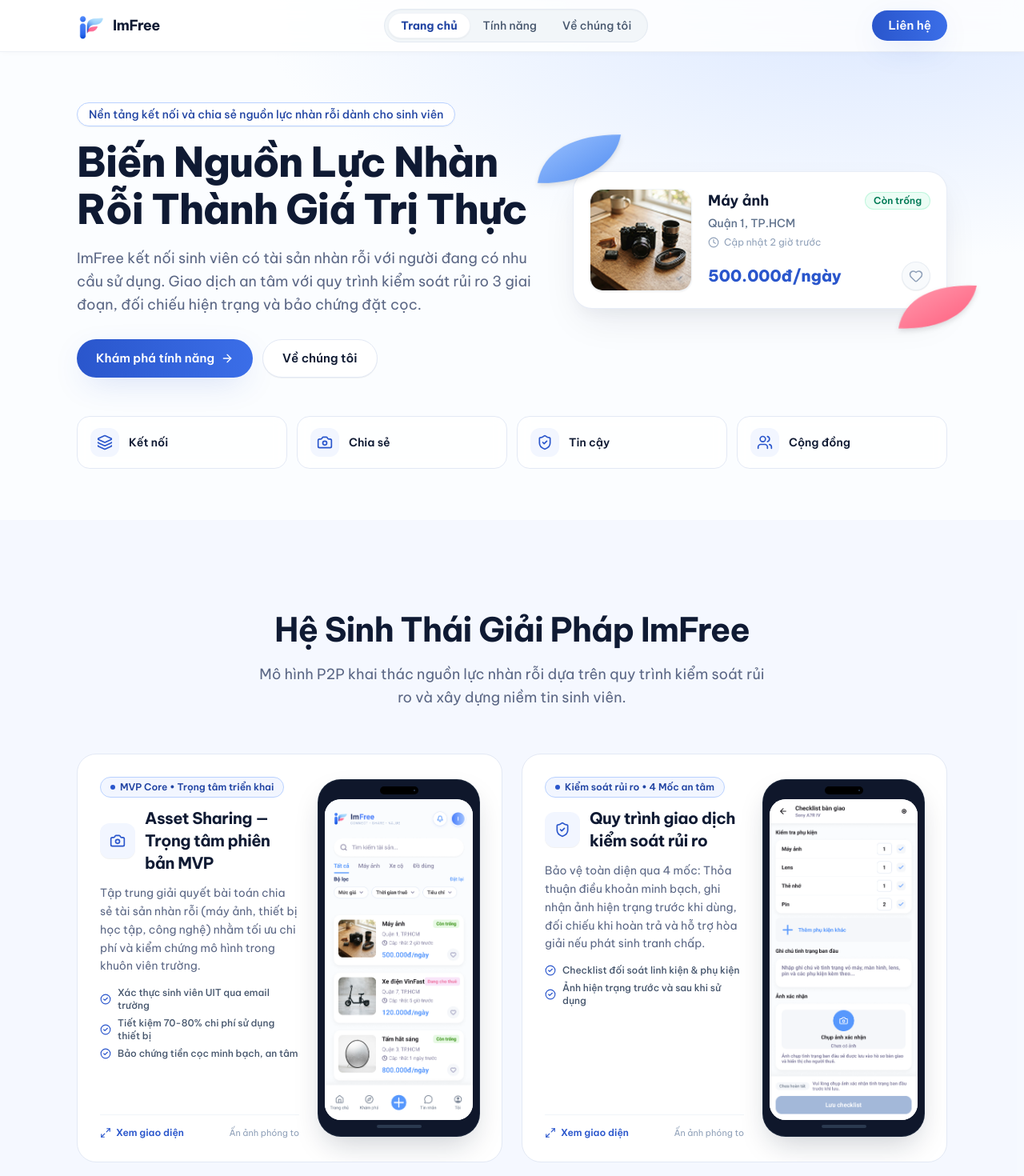
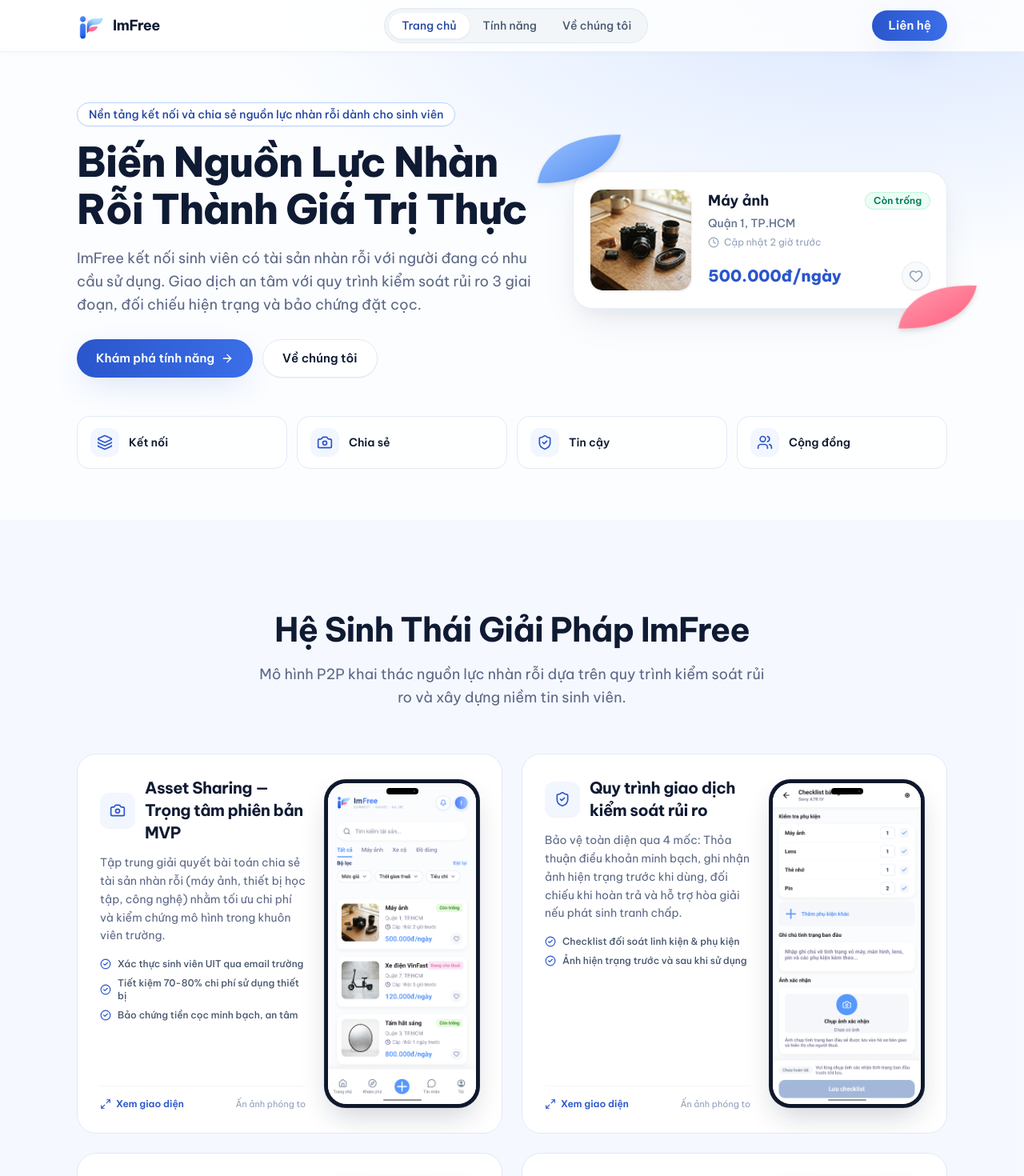
Before and after one commit to phamhuy273/imfree-web, a React (Vite) app: page / in a window 1280 px wide. Shown: the top 1470 px of the page at 80% size. Built offline with nearby package versions, Linux system fonts and the light colour scheme.

Commit message:
fix(ui): prevent navbar pill jump on fast scroll, remove module tags, and refine phone bezel to ultra-thin edge-to-edge profile

```diff
--- a/src/components/Navbar.jsx
+++ b/src/components/Navbar.jsx
@@ -53,31 +53,24 @@
           <span className="text-lg font-bold tracking-tight text-ink">{brand.name}</span>
         </Link>
 
-        {/* Desktop Nav: Vỏ bọc Pill tinh tế, tách biệt rõ ràng nhưng vẫn cực kỳ hài hoà */}
+        {/* Desktop Nav: Vỏ bọc Pill tinh tế, bo tròn chuẩn xác, không bao giờ bị lệch hay nhảy ra ngoài */}
         <nav
-          className="hidden items-center p-1 rounded-full bg-slate-100/90 border border-slate-200/80 shadow-[inset_0_1px_2px_rgba(0,0,0,0.03)] md:flex"
+          className="hidden items-center p-1 rounded-full bg-slate-100/90 border border-slate-200/80 shadow-[inset_0_1px_2px_rgba(0,0,0,0.03)] md:flex overflow-hidden"
           aria-label="Điều hướng chính"
         >
           {navLinks.map((l) => (
             <NavLink
               key={l.to}
               to={l.to}
-              className="relative isolate rounded-full px-4 py-1.5 text-sm font-medium transition-colors"
+              className={({ isActive }) =>
+                `relative rounded-full px-4 py-1.5 text-sm font-medium transition-all duration-200 ${
+                  isActive
+                    ? "font-bold text-brand-700 bg-white shadow-xs border border-slate-200/60"
+                    : "text-slate-600 hover:text-ink hover:bg-white/50"
+                }`
+              }
             >
-              {({ isActive }) => (
-                <>
-                  <span className={isActive ? "font-bold text-brand-700" : "text-slate-600 hover:text-ink"}>
-                    {l.label}
-                  </span>
-                  {isActive && (
-                    <motion.span
-                      layoutId="nav-active"
-                      className="absolute inset-0 -z-10 rounded-full bg-white shadow-xs border border-slate-200/50"
-                      transition={{ type: "spring", stiffness: 380, damping: 30 }}
-                    />
-                  )}
-                </>
-              )}
+              {l.label}
             </NavLink>
           ))}
         </nav>
--- a/src/pages/Home.jsx
+++ b/src/pages/Home.jsx
@@ -450,16 +450,9 @@
               <Reveal key={m.title} delay={i * 0.08} className="h-full">
                 <BentoSpotlightCard className="h-full flex flex-col justify-between p-6 sm:p-7">
                   <div className="flex flex-col sm:flex-row items-center sm:items-stretch justify-between gap-5 sm:gap-6 h-full">
-                    {/* Cột thông tin bên trái (chiếm ~58% không gian) */}
+                    {/* Cột thông tin bên trái (chiếm ~58% không gian, đã bỏ tag theo yêu cầu) */}
                     <div className="flex-1 flex flex-col justify-between min-w-0">
                       <div>
-                        <div className="flex items-center gap-2 mb-3">
-                          <span className="inline-flex items-center gap-1.5 px-3 py-1 rounded-full text-xs font-semibold bg-brand-50 text-brand-700 border border-brand-200">
-                            <span className="size-1.5 rounded-full bg-brand-600 animate-pulse" />
-                            {m.badge}
-                          </span>
-                        </div>
-
                         <div className="flex items-center gap-3">
                           <span className="grid size-10 sm:size-11 shrink-0 place-items-center rounded-xl bg-brand-50 text-brand-600 transition-colors group-hover:bg-brand-600 group-hover:text-white shadow-2xs">
                             <m.icon className="size-5" aria-hidden="true" />
@@ -474,7 +467,7 @@
                         </p>
 
                         {m.highlights && (
-                          <ul className="mt-3.5 space-y-1.5">
+                          <ul className="mt-4 space-y-2">
                             {m.highlights.map((h) => (
                               <li key={h} className="flex items-center gap-2 text-xs font-medium text-slate-600">
                                 <CheckCircle2 className="size-3.5 text-brand-600 shrink-0" />
@@ -498,30 +491,33 @@
                       </div>
                     </div>
 
-                    {/* Cột Mockup Điện thoại bên phải (chiếm ~42% không gian, vừa vặn không khoảng trống) */}
+                    {/* Cột Mockup Điện thoại bên phải: VIỀN SIÊU MỎNG TITANIUM, DYNAMIC ISLAND NỔI BÊN TRONG MÀN HÌNH */}
                     <div className="shrink-0 flex justify-center items-center py-1">
                       <div
                         role="button"
                         tabIndex={0}
                         onClick={() => setSelectedMockupIndex(i)}
                         onKeyDown={(e) => e.key === "Enter" && setSelectedMockupIndex(i)}
-                        className="group/phone relative cursor-zoom-in rounded-[28px] p-2 bg-slate-900 shadow-[0_16px_36px_-8px_rgba(15,26,51,0.22)] ring-1 ring-slate-800 transition-all duration-300 hover:scale-[1.03] hover:shadow-[0_20px_45px_-6px_rgba(42,86,204,0.3)]"
+                        className="group/phone relative cursor-zoom-in rounded-[24px] sm:rounded-[26px] p-[3.5px] sm:p-1 bg-slate-900 shadow-[0_16px_36px_-8px_rgba(15,26,51,0.22)] ring-1 ring-slate-800 transition-all duration-300 hover:scale-[1.03] hover:shadow-[0_20px_45px_-6px_rgba(42,86,204,0.3)]"
                       >
-                        {/* Dynamic Island */}
-                        <div className="w-12 h-2.5 bg-black rounded-full mx-auto mb-1.5 flex items-center justify-end pr-1">
-                          <span className="size-0.5 rounded-full bg-slate-700" />
-                        </div>
+                        {/* Màn hình hiển thị tràn viền trọn vẹn */}
+                        <div className="relative overflow-hidden rounded-[21px] sm:rounded-[23px] w-[155px] sm:w-[170px] lg:w-[185px] aspect-[393/852] bg-slate-100 shadow-inner">
+                          {/* Dynamic Island nổi tinh tế bên trong màn hình (không chiếm viền trên) */}
+                          <div className="absolute top-1.5 left-1/2 -translate-x-1/2 w-10 h-2 bg-black rounded-full z-10 flex items-center justify-end pr-1 pointer-events-none shadow-xs">
+                            <span className="size-0.5 rounded-full bg-slate-700" />
+                          </div>
 
-                        {/* Màn hình hiển thị trọn vẹn */}
-                        <div className="relative overflow-hidden rounded-[20px] w-[155px] sm:w-[170px] lg:w-[185px] aspect-[393/852] bg-slate-100 shadow-inner">
                           <img
                             src={MOCKUP_IMAGES[i]}
                             alt={m.title}
                             className="w-full h-full object-cover object-top select-none pointer-events-none"
                           />
 
+                          {/* Home indicator bar nổi bên trong màn hình */}
+                          <div className="absolute bottom-1 left-1/2 -translate-x-1/2 w-12 h-0.5 bg-black/40 rounded-full z-10 pointer-events-none" />
+
                           {/* Hover overlay hint */}
-                          <div className="absolute inset-0 bg-slate-950/25 backdrop-blur-[1px] opacity-0 group-hover/phone:opacity-100 transition-opacity flex flex-col items-center justify-center text-white gap-1">
+                          <div className="absolute inset-0 bg-slate-950/25 backdrop-blur-[1px] opacity-0 group-hover/phone:opacity-100 transition-opacity flex flex-col items-center justify-center text-white gap-1 z-20">
                             <div className="size-8 rounded-full bg-white/90 text-brand-700 flex items-center justify-center shadow-md">
                               <Maximize2 className="size-4" />
                             </div>
@@ -530,9 +526,6 @@
                             </span>
                           </div>
                         </div>
-
-                        {/* Home Indicator bar */}
-                        <div className="w-14 h-1 bg-slate-700/80 rounded-full mx-auto mt-1.5 mb-0.5" />
                       </div>
                     </div>
                   </div>
@@ -623,24 +616,24 @@
                   <ChevronLeft className="size-6 sm:size-7" />
                 </button>
 
-                {/* Khung điện thoại kích thước lớn siêu nét, không có nội dung chữ rườm rà */}
-                <div className="relative rounded-[36px] sm:rounded-[44px] p-2.5 sm:p-3 bg-slate-900 shadow-[0_30px_90px_-20px_rgba(0,0,0,0.85)] ring-1 ring-white/15 max-h-[78vh] sm:max-h-[82vh] flex flex-col">
-                  {/* Dynamic Island */}
-                  <div className="w-16 sm:w-20 h-3.5 sm:h-4 bg-black rounded-full mx-auto mb-1.5 sm:mb-2 flex items-center justify-end pr-2 shrink-0">
-                    <span className="size-1 rounded-full bg-slate-700" />
-                  </div>
+                {/* Khung điện thoại viền siêu mỏng Titanium Pro (không dày viền) */}
+                <div className="relative rounded-[32px] sm:rounded-[40px] p-1 sm:p-1.5 bg-slate-950 shadow-[0_30px_90px_-20px_rgba(0,0,0,0.85)] ring-1 ring-white/20 max-h-[82vh] flex flex-col">
+                  {/* Màn hình hiển thị tràn viền sắc nét */}
+                  <div className="relative overflow-hidden rounded-[29px] sm:rounded-[36px] w-[260px] sm:w-[310px] md:w-[340px] aspect-[393/852] bg-white shadow-inner">
+                    {/* Dynamic Island nổi tinh tế bên trong màn hình */}
+                    <div className="absolute top-2 left-1/2 -translate-x-1/2 w-16 h-3 bg-black rounded-full z-10 flex items-center justify-end pr-1.5 pointer-events-none shadow-xs">
+                      <span className="size-1 rounded-full bg-slate-700" />
+                    </div>
 
-                  {/* Màn hình hiển thị ảnh nguyên bản */}
-                  <div className="relative overflow-hidden rounded-[26px] sm:rounded-[34px] w-[260px] sm:w-[310px] md:w-[340px] aspect-[393/852] bg-white shadow-inner">
                     <img
                       src={MOCKUP_DETAILS[selectedMockupIndex].image}
                       alt={MOCKUP_DETAILS[selectedMockupIndex].title}
                       className="w-full h-full object-contain select-none pointer-events-none"
                     />
+
+                    {/* Home bar nổi bên trong màn hình */}
+                    <div className="absolute bottom-1.5 left-1/2 -translate-x-1/2 w-20 h-1 bg-black/40 rounded-full z-10 pointer-events-none" />
                   </div>
-
-                  {/* Home bar */}
-                  <div className="w-20 sm:w-24 h-1 bg-slate-700/80 rounded-full mx-auto mt-1.5 sm:mt-2 mb-0.5 shrink-0" />
                 </div>
 
                 {/* Mũi tên Phải */}
```
